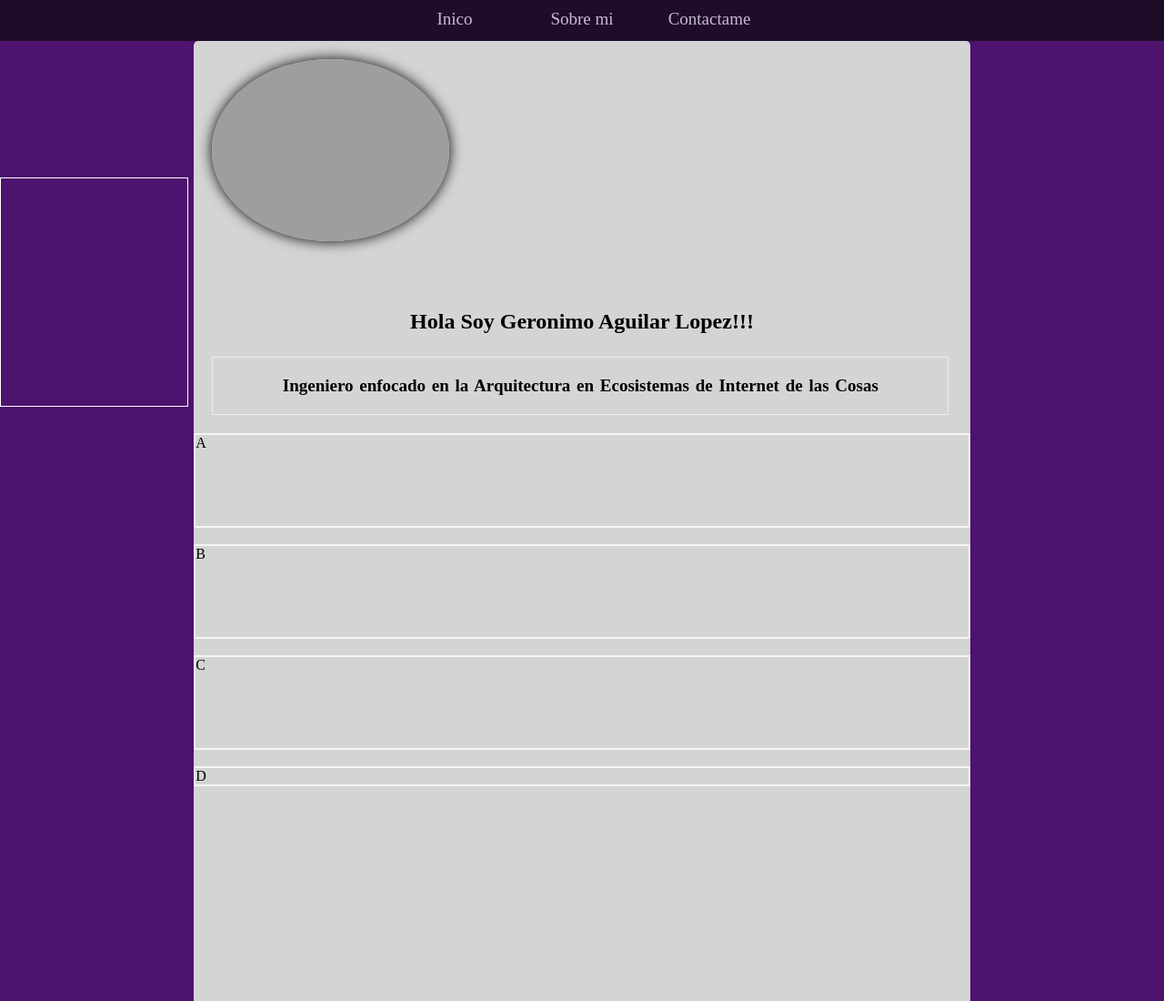
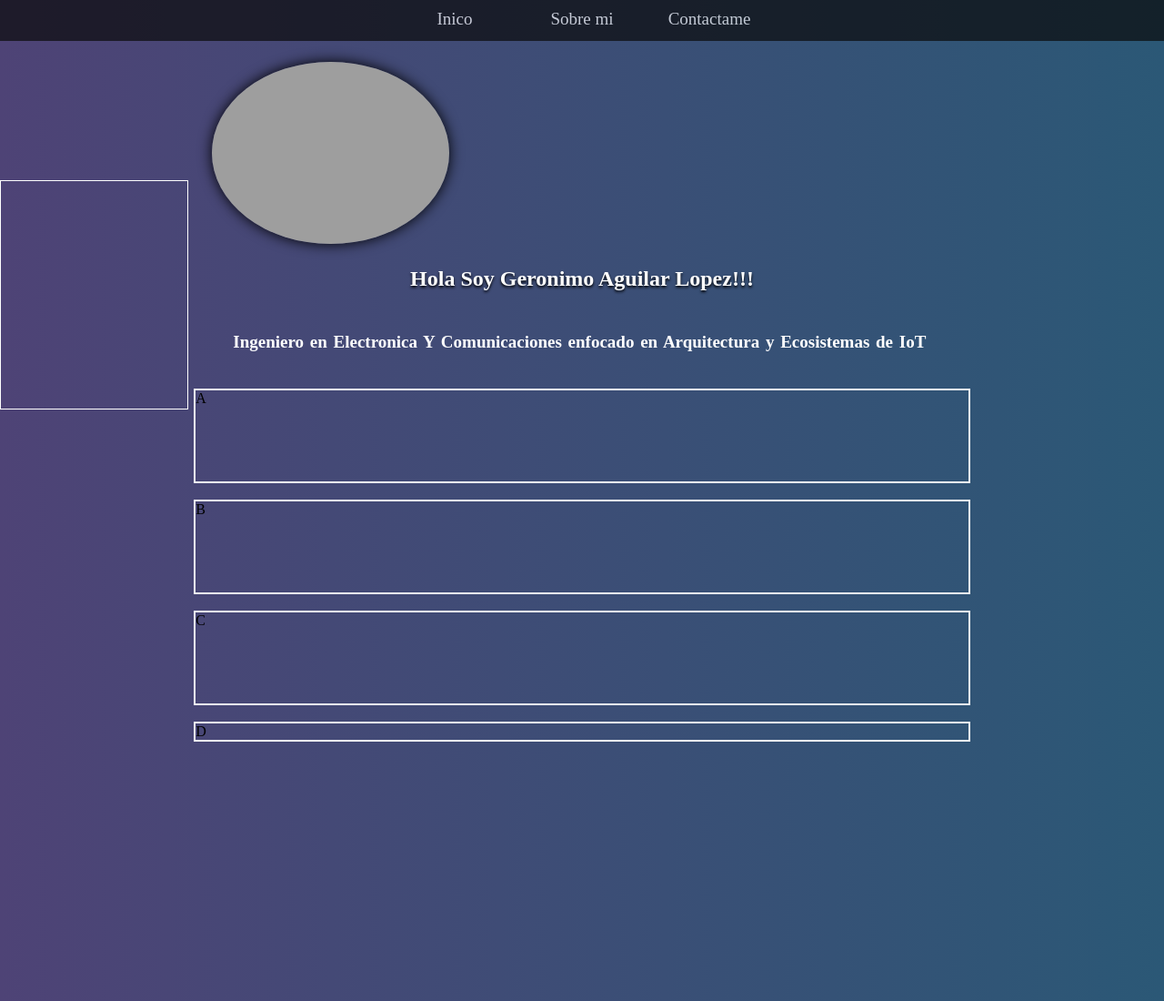
Before and after one commit to gero182/portfolio, a plain HTML site: page index.html in a window 1280 px wide. Shown: the top 1100 px of the page at 91% size. Drawn offline with Linux system fonts and the light colour scheme; grey boxes are pictures that could not be loaded.

Commit message:
Eleccion de fondo gradient,config tamaño del nav

```diff
--- a/index.html
+++ b/index.html
@@ -36,7 +36,7 @@
                 </div>
                 <h1> Hola Soy Geronimo Aguilar Lopez!!!</h1>
                 <h2>
-                    Ingeniero enfocado en la Arquitectura en Ecosistemas de Internet de las Cosas
+                    Ingeniero en Electronica Y Comunicaciones enfocado en Arquitectura y Ecosistemas de IoT
                 </h2>
                 <div class="A">
                     A
--- a/style/style.css
+++ b/style/style.css
@@ -4,19 +4,22 @@
 }
 
 body {
-    background: rgb(78, 18, 111);
-    /* background: rgb(153, 153, 153); */
-     /* background-image: url(https://www.stockvault.net/data/2015/09/16/178253/preview16.jpg);
+    /* background-image: radial-gradient( circle farthest-corner at 10% 20%,  rgba(100,43,115,1) 0%, rgba(4,0,4,1) 90% ); */
+
+    /* background-image: url(https://www.stockvault.net/data/2015/09/16/178253/preview16.jpg);
     background-repeat: no-repeat round ;
     background-attachment: fixed; */
+    background: #2b5876;  /* fallback for old browsers */
+background: -webkit-linear-gradient(to right, #4e4376, #2b5876);  /* Chrome 10-25, Safari 5.1-6 */
+background: linear-gradient(to right, #4e4376, #2b5876); /* W3C, IE 10+/ Edge, Firefox 16+, Chrome 26+, Opera 12+, Safari 7+ */
+
 }
-
 .container {
     /* background:; */
 
     display: grid;
     grid-template-columns: .5fr 2fr .5fr;
-    grid-template-rows: 45px 1fr 70px;
+    grid-template-rows: 48px 1fr 70px;
     min-height: 100vh;
     grid-template-areas:
         ". header header"
@@ -100,8 +103,8 @@ body {
 }
 
 .content {
-    background: #d4d4d4;
-    /* background-image: url(https://www.stockvault.net/data/2015/09/16/178253/preview16.jpg);
+    /* background: ; */
+    /* background-image: url(https://www.stockvault.net/data/2020/05/17/275511/preview16.jpg) ;
     background-repeat: no-repeat  ;
     background-attachment: fixed;
     background-position: center; */
@@ -114,7 +117,7 @@ body {
     display: flex;
     margin: 20px;
     max-width: 100%;
-    height: 250px;
+    height: 200px;
     /* border: 1px solid whitesmoke; */
 
 }
@@ -149,11 +152,12 @@ h1 {
     max-height: 50%;
     padding: 5px;
     margin: 20px;
-    color: #010101;
-    /* border-bottom: 1px solid rgb(0, 0, 0); */
+    color: #ffffff;
+    /* border: 1px solid rgb(255, 255, 255); */
     display: flex;
     justify-content: center;
     align-items: center;
+    text-shadow: 0px 2px 3px black;
     /* background: rgb(95, 44, 123); */
 }
 
@@ -166,7 +170,6 @@ h1 {
         text-indent: 20px;
         text-align: center;
         align-items: center;
-        border-bottom: 1px solid rgb(0, 0, 0);
         /* box-shadow: 0px 0px 30px  #070707; */
     }
 }
@@ -176,8 +179,7 @@ h2 {
     max-height: 50%;
     padding: 20px;
     margin: 20px;
-    color: #010101;
-    border: 1px solid rgb(238, 238, 238);
+    color: #ffffff;
     font-size: 19px;
     text-align: center;
     word-spacing: 2px;
@@ -185,10 +187,12 @@ h2 {
 @media (width < 500px){
     h2{
         margin: 5px;
-        margin-top: 50px;
-        padding: 25px;
+        margin-top: 10px;
+        padding: 20px;
         max-width: 100%;
-        box-shadow: 0px 0px 10px  #070707;
+        font-size: small;
+        /* border: 1px solid white; */
+        /* box-shadow: 0px 0px 10px  #070707; */
     }
 }
 
```
